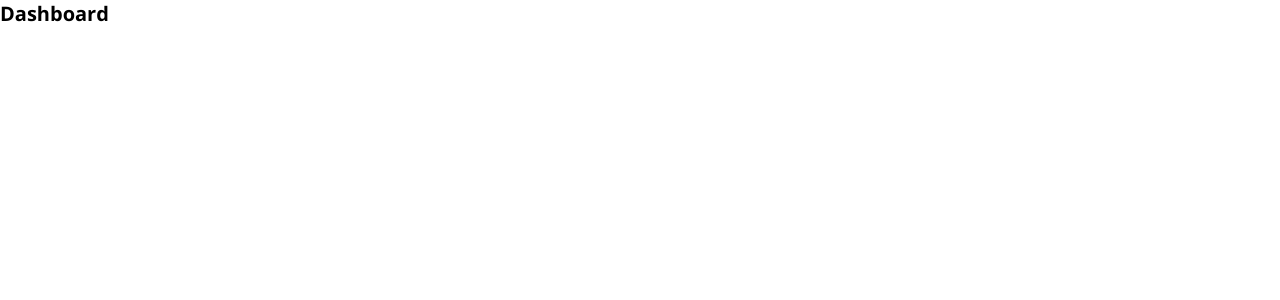
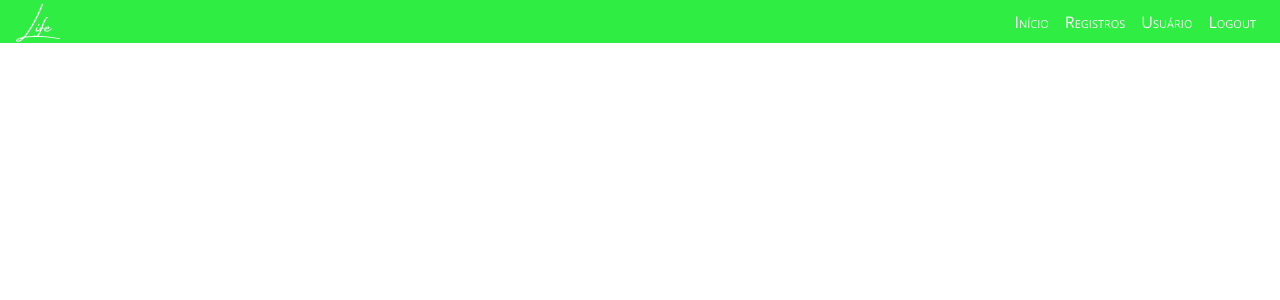
Before and after one commit to di-ferreira/front-caixa-life, a React (Create React App) app: page / in a window 1280 px wide. Shown: the top 300 px of the page. Built offline with nearby package versions, Linux system fonts and the light colour scheme.

Commit message:
component NavBar

```diff
--- a/src/assets/css/login.css
+++ b/src/assets/css/login.css
@@ -52,7 +52,7 @@
   display: flex;
   align-items: center;
   justify-content: center;
-  font-family: "Amsterdam Four" !important;
+  font-family: var(--logo-font) !important;
 }
 
 .life__card__title {
--- /dev/null
+++ b/src/assets/css/navbar.css
@@ -0,0 +1,47 @@
+.life__navbar__Container {
+  display: flex;
+  position: absolute;
+  top: 0px;
+  left: 0px;
+  width: 100%;
+  height: 2.7rem;
+  font-size: 0.8rem;
+  background-color: var(--primary-color);
+  align-items: center;
+  justify-content: space-between;
+  padding: 0 1rem;
+}
+
+.life__brand__Logo {
+  text-decoration: none;
+  color: var(--white);
+  font-family: var(--logo-font);
+  font-size: 1.4rem;
+}
+
+.life__navBar {
+  display: flex;
+  align-items: center;
+  justify-content: flex-end;
+  width: 25rem;
+  height: 100%;
+  list-style-type: none;
+}
+
+.life__navItem {
+  display: flex;
+  height: 100%;
+  padding: 0 2%;
+  align-items: center;
+}
+
+.life__navItem:hover {
+  background-color: var(--primary-color-hover);
+}
+
+.life__navLink {
+  text-decoration: none;
+  color: var(--white);
+  font-variant: small-caps;
+  font-size: 1rem;
+}
--- a/src/assets/css/styles.css
+++ b/src/assets/css/styles.css
@@ -4,15 +4,23 @@
 @import url("https://fonts.googleapis.com/css2?family=Open+Sans:wght@300;400;700&display=swap");
 @import "Amsterdam_font.css";
 @import "animations.css";
+@import "navbar.css";
 
 /*
     === Variaveis ===
 */
 :root {
+  /*
+    === Colors ===
+  */
   --primary-color: #2fed42;
   --primary-color-hover: #4cc558;
   --white: #fff;
   --black-rgba: rgba(0, 0, 0, 0.5);
+  /*
+    === Fonts ===
+  */
+  --logo-font: "Amsterdam Four";
 }
 
 /*
--- /dev/null
+++ b/src/components/NavBar/index.tsx
@@ -0,0 +1,35 @@
+import { Link } from "react-router-dom";
+
+function NavBar() {
+  return (
+    <div className="life__navbar__Container">
+      <Link to="/" className="life__brand__Logo">
+        Life
+      </Link>
+      <ul className="life__navBar">
+        <li className="life__navItem">
+          <Link to="/" className="life__navLink">
+            Início
+          </Link>
+        </li>
+        <li className="life__navItem">
+          <Link to="/registers" className="life__navLink">
+            Registros
+          </Link>
+        </li>
+        <li className="life__navItem">
+          <Link to="/users" className="life__navLink">
+            Usuário
+          </Link>
+        </li>
+        <li className="life__navItem">
+          <Link to="/logout" className="life__navLink">
+            Logout
+          </Link>
+        </li>
+      </ul>
+    </div>
+  );
+}
+
+export default NavBar;
--- a/src/pages/Dashboard/index.tsx
+++ b/src/pages/Dashboard/index.tsx
@@ -1,4 +1,5 @@
 import { ReactNode } from "react";
+import NavBar from "../../components/NavBar";
 
 interface DashboardProps {
   children?: ReactNode;
@@ -7,6 +8,7 @@ interface DashboardProps {
 function Dashboard({ children }: DashboardProps) {
   return (
     <>
+      <NavBar />
       <h1>Dashboard</h1>
       {children}
     </>
```
